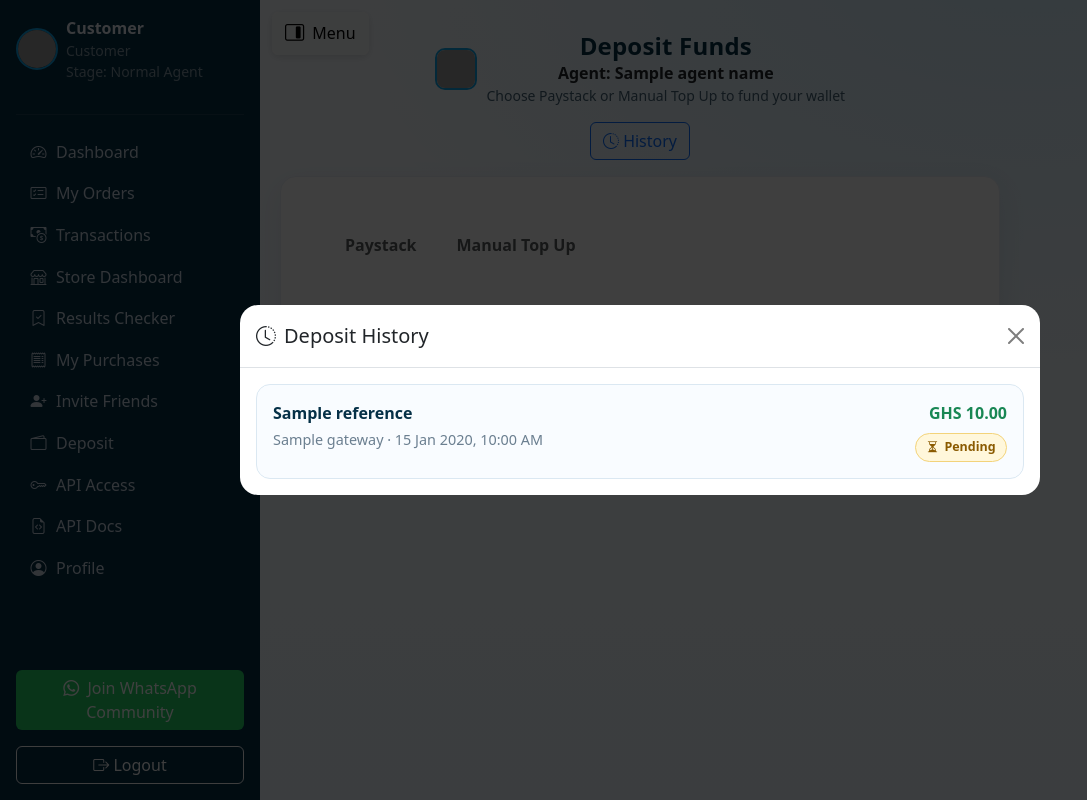
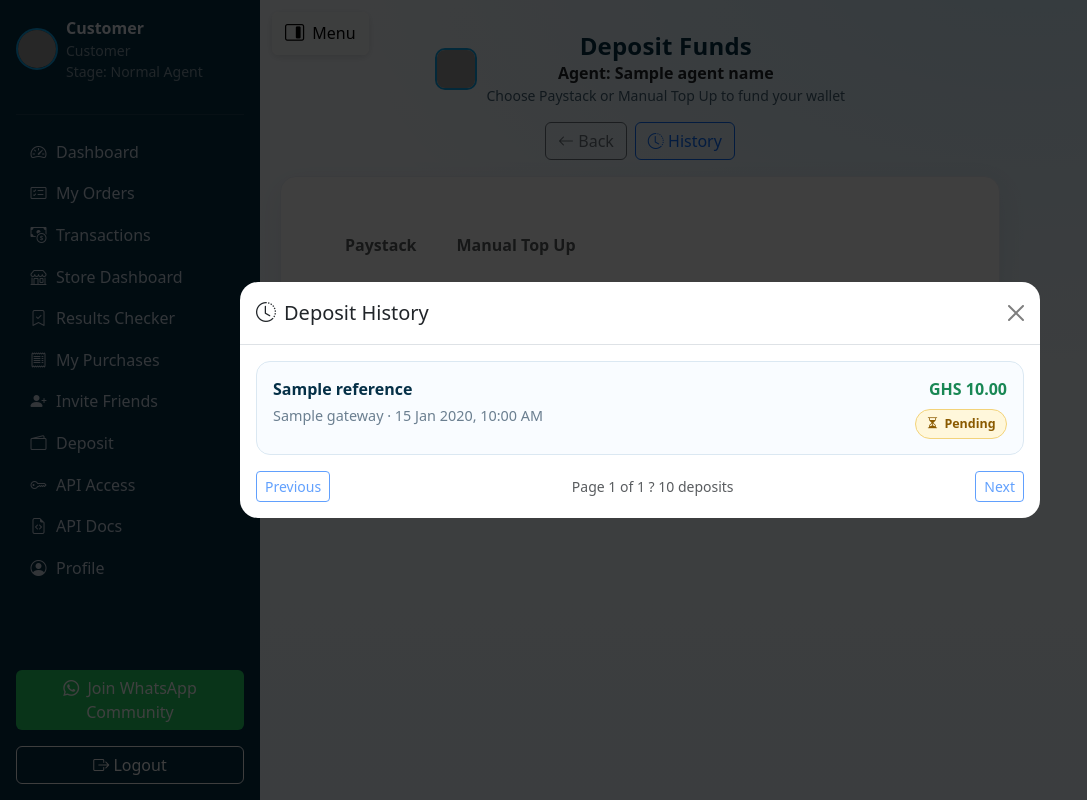
Before and after one commit to Cybok06/nagonu_updated, a Flask app: template templates/deposit.html in a window 1280 px wide, after a click on "History". Shown: the whole page, without its empty margins (0-1087 px from the left). Run offline with Flask 3, Linux system fonts and the light colour scheme; the template is opened without the code that fills it: most values are stand-ins (such as "Sample title", 1, 10 or a date in 2020); parts of the project's set-up code (start-up, migrations or seed data) failed here and were passed over; some libraries are stand-ins or nearby versions; grey boxes are pictures that could not be loaded.

Commit message:
Initial commit

```diff
--- a/deposit.py
+++ b/deposit.py
@@ -159,6 +159,37 @@ def shared_deposit_page(token):
     return deposit_page(token)
 
 
+def _deposit_history_context(user, token=None, page=1):
+    page_size = 10
+    query = {"user_id": user["_id"], "type": "deposit"}
+    total = transactions_col.count_documents(query)
+    pages = max(1, (total + page_size - 1) // page_size)
+    try:
+        page = max(1, min(int(page), pages))
+    except (ValueError, TypeError):
+        page = 1
+    history = list(transactions_col.find(query, {
+        "amount": 1, "reference": 1, "status": 1, "gateway": 1, "source": 1, "created_at": 1,
+    }).sort([("created_at", -1), ("_id", -1)]).skip((page - 1) * page_size).limit(page_size))
+    return dict(deposit_history=history, history_page=page, history_pages=pages,
+                history_total=total, deposit_token=token,
+                history_url=url_for("deposit.shared_deposit_history", token=token) if token else url_for("deposit.deposit_history"))
+
+
+@deposit_bp.route("/deposit/history")
+def deposit_history():
+    user = _deposit_user()
+    if not user:
+        return jsonify(error="Please log in to view deposit history."), 401
+    response = render_template("_deposit_history.html", **_deposit_history_context(user, page=request.args.get("page", 1)))
+    return response, 200, {"Cache-Control": "no-store"}
+
+
+@deposit_bp.route("/deposit/agent/<token>/history")
+def shared_deposit_history(token):
+    return render_template("_deposit_history.html", **_deposit_history_context(_deposit_user(token), token, request.args.get("page", 1)))
+
+
 @deposit_bp.route("/deposit")
 def deposit_page(token=None):
     user = _deposit_user(token)
@@ -179,17 +210,11 @@ def deposit_page(token=None):
     if requested_tab == "paystack" and not paystack_active:
         requested_tab = ""
     active_tab = requested_tab or ("manual" if manual_active else ("paystack" if paystack_active else "manual"))
-    deposit_history = list(
-        transactions_col.find(
-            {"user_id": user["_id"], "type": "deposit"},
-            {"amount": 1, "reference": 1, "status": 1, "gateway": 1, "source": 1, "created_at": 1},
-        ).sort("created_at", -1).limit(25)
-    )
+    history_context = _deposit_history_context(user, token)
 
     return render_template(
         "deposit.html",
         user_id=str(user["_id"]),
-        deposit_token=token,
         agent_name=_full_name(user) if token else "",
         manual_submit_url=url_for("deposit.shared_manual_topup", token=token) if token else url_for("deposit.submit_manual_topup"),
         payment_initialize_url=url_for("deposit.initialize_deposit", token=token) if token else "",
@@ -202,7 +227,7 @@ def deposit_page(token=None):
         manual_topup_active=manual_active,
         paystack_active=paystack_active,
         active_tab=active_tab,
-        deposit_history=deposit_history,
+        **history_context,
     )
 
 
--- /dev/null
+++ b/templates/_deposit_history.html
@@ -0,0 +1,44 @@
+          {% if deposit_history %}
+            <div class="history-list">
+              {% for item in deposit_history %}
+                {% set st = (item.status or 'pending')|lower %}
+                <div class="history-item">
+                  <div class="d-flex justify-content-between align-items-start gap-3 flex-wrap">
+                    <div>
+                      <div class="history-ref">{{ item.reference or '-' }}</div>
+                      <div class="history-meta mt-1">
+                        {{ item.gateway or 'Deposit' }}
+                        {% if deposit_token and item.source == 'agent_deposit_page' and st not in ['success', 'failed'] %}
+                          <a class="ms-2" href="{{ url_for('deposit.verify_shared_deposit', token=deposit_token, reference=item.reference) }}">Check payment</a>
+                        {% endif %}
+                        {% if item.created_at %} · {{ item.created_at.strftime('%d %b %Y, %I:%M %p') }}{% endif %}
+                      </div>
+                    </div>
+                    <div class="text-end">
+                      <div class="fw-bold text-success">GHS {{ '%.2f'|format(item.amount or 0) }}</div>
+                      <div class="mt-2">
+                        {% if st == 'success' %}
+                          <span class="status-badge status-success"><i class="bi bi-check-circle-fill"></i> Credited</span>
+                        {% elif st in ['rejected', 'failed'] %}
+                          <span class="status-badge status-rejected"><i class="bi bi-x-circle-fill"></i> {{ 'Failed' if st == 'failed' else 'Rejected' }}</span>
+                        {% else %}
+                          <span class="status-badge status-pending"><i class="bi bi-hourglass-split"></i> Pending</span>
+                        {% endif %}
+                      </div>
+                    </div>
+                  </div>
+                </div>
+              {% endfor %}
+            </div>
+          {% else %}
+            <div class="text-center text-muted py-4">
+              No deposit history yet.
+            </div>
+          {% endif %}
+          {% if history_total %}
+          <nav class="d-flex justify-content-between align-items-center gap-2 mt-3" aria-label="Deposit history pages">
+            {% if history_page > 1 %}<a class="btn btn-outline-primary btn-sm" data-history-page href="{{ history_url }}?page={{ history_page - 1 }}">Previous</a>{% else %}<button class="btn btn-outline-primary btn-sm" disabled>Previous</button>{% endif %}
+            <span class="small text-muted" role="status">Page {{ history_page }} of {{ history_pages }} ? {{ history_total }} deposits</span>
+            {% if history_page < history_pages %}<a class="btn btn-outline-primary btn-sm" data-history-page href="{{ history_url }}?page={{ history_page + 1 }}">Next</a>{% else %}<button class="btn btn-outline-primary btn-sm" disabled>Next</button>{% endif %}
+          </nav>
+          {% endif %}
--- a/templates/agent_api_access.html
+++ b/templates/agent_api_access.html
@@ -74,7 +74,7 @@
       </div>
       <div class="cardx p-4 mb-4">
         <div class="fw-semibold mb-2">Your Deposit Page</div>
-        <p class="text-muted small">Accept deposits into your Nagonu wallet from any external app. Anyone with this link can fund your wallet and view your latest 25 deposits.</p>
+        <p class="text-muted small">Accept deposits into your Nagonu wallet from any external app. Anyone with this link can fund your wallet and view your deposit history.</p>
         <div class="input-group mb-3">
           <input id="depositUrlInput" type="text" class="form-control" value="{{ deposit_url or '' }}" readonly aria-label="Your deposit page link">
           <button id="copyDepositBtn" class="btn btn-outline-success" type="button" {% if not deposit_url %}disabled{% endif %}>Copy Link</button>
--- a/templates/deposit.html
+++ b/templates/deposit.html
@@ -109,7 +109,10 @@
       </div>
     </div>
 
-    <div class="d-flex justify-content-center mb-3">
+    <div class="d-flex justify-content-center flex-wrap gap-2 mb-3">
+      <a id="depositBackBtn" class="btn btn-outline-secondary history-btn btn-icon" href="/agent/api">
+        <i class="bi bi-arrow-left"></i> Back
+      </a>
       <button class="btn btn-outline-primary history-btn btn-icon" type="button" data-bs-toggle="modal" data-bs-target="#depositHistoryModal">
         <i class="bi bi-clock-history"></i> History
       </button>
@@ -274,50 +277,14 @@
   </div>
 
   <div class="modal fade" id="depositHistoryModal" tabindex="-1" aria-hidden="true">
-    <div class="modal-dialog modal-dialog-centered modal-lg">
+    <div class="modal-dialog modal-dialog-centered modal-dialog-scrollable modal-lg">
       <div class="modal-content border-0" style="border-radius:18px; overflow:hidden;">
         <div class="modal-header">
           <h5 class="modal-title"><i class="bi bi-clock-history me-2"></i>Deposit History</h5>
           <button type="button" class="btn-close" data-bs-dismiss="modal" aria-label="Close"></button>
         </div>
-        <div class="modal-body">
-          {% if deposit_history %}
-            <div class="history-list">
-              {% for item in deposit_history %}
-                {% set st = (item.status or 'pending')|lower %}
-                <div class="history-item">
-                  <div class="d-flex justify-content-between align-items-start gap-3 flex-wrap">
-                    <div>
-                      <div class="history-ref">{{ item.reference or '-' }}</div>
-                      <div class="history-meta mt-1">
-                        {{ item.gateway or 'Deposit' }}
-                        {% if deposit_token and item.source == 'agent_deposit_page' and st not in ['success', 'failed'] %}
-                          <a class="ms-2" href="{{ url_for('deposit.verify_shared_deposit', token=deposit_token, reference=item.reference) }}">Check payment</a>
-                        {% endif %}
-                        {% if item.created_at %} · {{ item.created_at.strftime('%d %b %Y, %I:%M %p') }}{% endif %}
-                      </div>
-                    </div>
-                    <div class="text-end">
-                      <div class="fw-bold text-success">GHS {{ '%.2f'|format(item.amount or 0) }}</div>
-                      <div class="mt-2">
-                        {% if st == 'success' %}
-                          <span class="status-badge status-success"><i class="bi bi-check-circle-fill"></i> Credited</span>
-                        {% elif st in ['rejected', 'failed'] %}
-                          <span class="status-badge status-rejected"><i class="bi bi-x-circle-fill"></i> {{ 'Failed' if st == 'failed' else 'Rejected' }}</span>
-                        {% else %}
-                          <span class="status-badge status-pending"><i class="bi bi-hourglass-split"></i> Pending</span>
-                        {% endif %}
-                      </div>
-                    </div>
-                  </div>
-                </div>
-              {% endfor %}
-            </div>
-          {% else %}
-            <div class="text-center text-muted py-4">
-              No deposit history yet.
-            </div>
-          {% endif %}
+        <div class="modal-body" id="depositHistoryBody" aria-live="polite">
+          {% include '_deposit_history.html' %}
         </div>
       </div>
     </div>
@@ -377,6 +344,41 @@
   <script src="https://cdn.jsdelivr.net/npm/bootstrap@5.3.3/dist/js/bootstrap.bundle.min.js"></script>
   <script>
     (function(){
+      document.getElementById('depositBackBtn').addEventListener('click', function(event){
+        if (window.history.length > 1) {
+          event.preventDefault();
+          window.history.back();
+        }
+      });
+      const historyBody = document.getElementById('depositHistoryBody');
+      let historyLoading = false;
+      historyBody.addEventListener('click', async function(event){
+        const link = event.target.closest('[data-history-page]');
+        if (!link) return;
+        event.preventDefault();
+        if (historyLoading) return;
+        historyLoading = true;
+        historyBody.setAttribute('aria-busy', 'true');
+        try {
+          const response = await fetch(link.href, {credentials: 'same-origin'});
+          if (!response.ok || response.redirected) throw new Error('Could not load history. Please try again.');
+          historyBody.innerHTML = await response.text();
+          historyBody.scrollTop = 0;
+        } catch (error) {
+          let alert = historyBody.querySelector('[data-history-error]');
+          if (!alert) {
+            alert = document.createElement('div');
+            alert.className = 'alert alert-danger mt-2';
+            alert.setAttribute('data-history-error', '');
+            alert.setAttribute('role', 'alert');
+            historyBody.appendChild(alert);
+          }
+          alert.textContent = error.message;
+        } finally {
+          historyLoading = false;
+          historyBody.removeAttribute('aria-busy');
+        }
+      });
       const email = {{ (email or '')|tojson }};
       const initializeUrl = {{ (payment_initialize_url or '')|tojson }};
       const PAYSTACK_PK = "{{ (paystack_pk or '')|e }}";
```
Also changed, not shown: tests/test_agent_deposit_page.py (+31 -0 lines), 1 other file.
